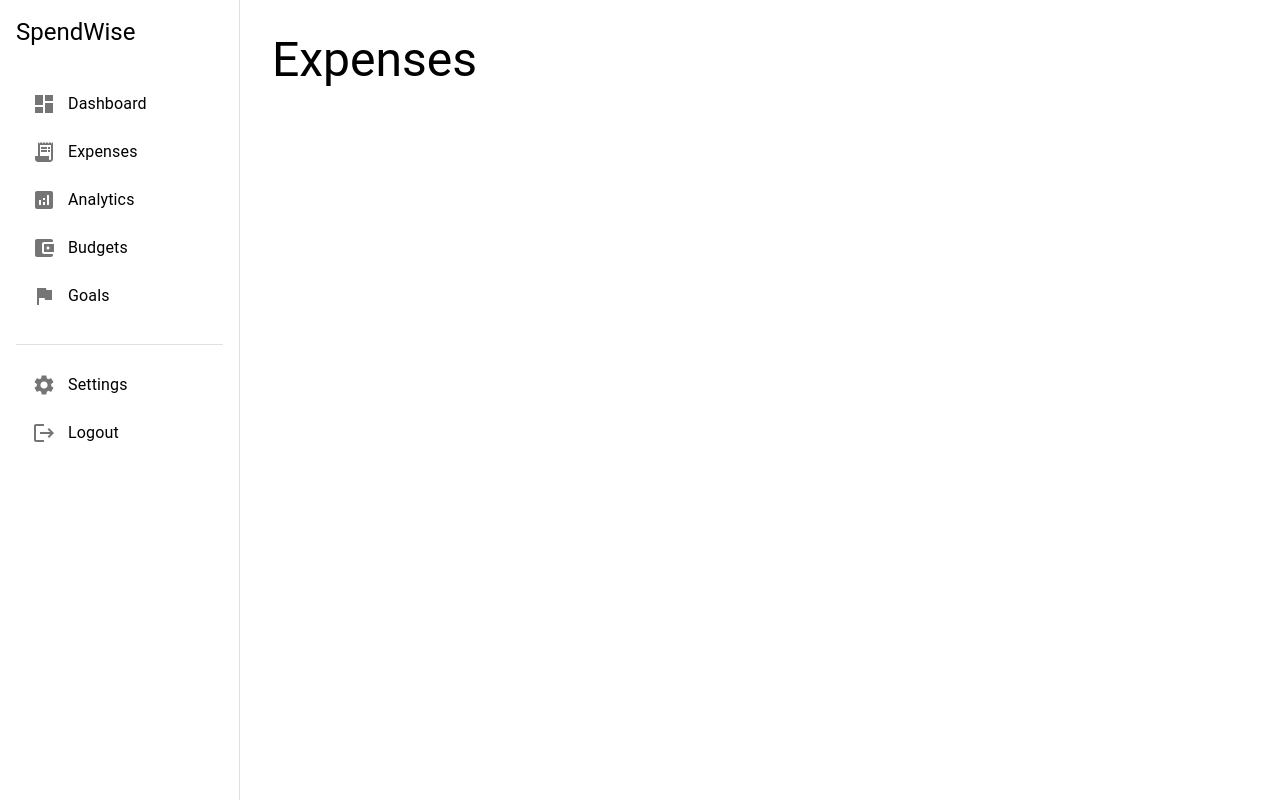
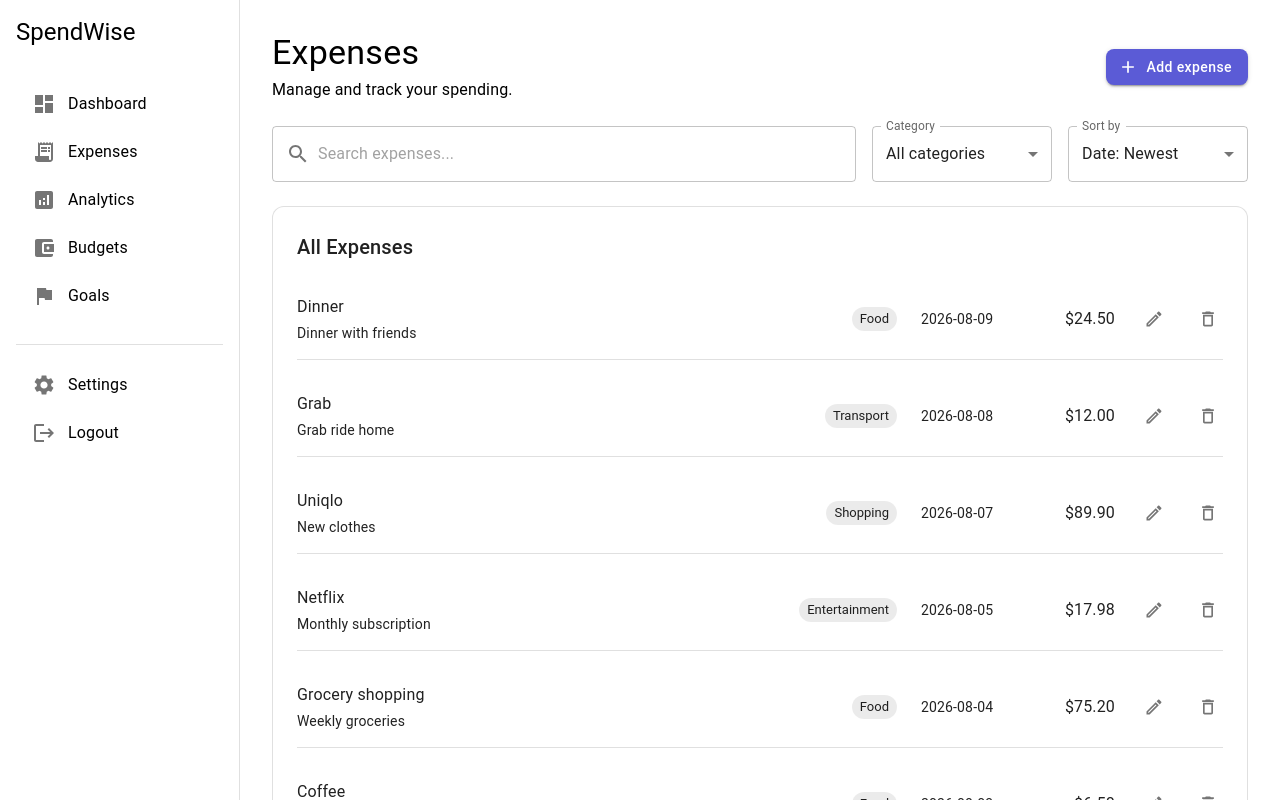
Before and after one commit to janisss10/SpendWise, a React (Vite) app: page /expenses in a window 1280 px wide. Shown: the top 800 px of the page. Built offline with nearby package versions, Linux system fonts and the light colour scheme; no server answers; sample sign-in values are in the browser's storage.

Commit message:
add expense search filtering and sorting

```diff
--- /dev/null
+++ b/src/components/expenses/ExpenseItem.tsx
@@ -0,0 +1,58 @@
+import { Box, Chip, IconButton, Stack, Typography } from "@mui/material";
+
+import { DeleteOutlined, EditOutlined } from "@mui/icons-material";
+
+import type { Expense } from "../../types/expense";
+
+interface ExpenseItemProps {
+  expense: Expense;
+}
+
+function ExpenseItem({ expense }: ExpenseItemProps) {
+  return (
+    <Box
+      sx={{
+        display: "flex",
+        alignItems: "center",
+        justifyContent: "space-between",
+        py: 2,
+        borderBottom: "1px solid",
+        borderColor: "divider",
+      }}
+    >
+      <Stack spacing={0.5}>
+        <Typography>{expense.title}</Typography>
+
+        <Typography variant="body2" color="text.secondary">
+          {expense.description}
+        </Typography>
+      </Stack>
+
+      <Stack direction="row" sx={{ alignItems: "center" }} spacing={3}>
+        <Chip label={expense.category} size="small" />
+
+        <Typography
+          variant="body2"
+          color="text.secondary"
+          sx={{ minWidth: 90 }}
+        >
+          {expense.date}
+        </Typography>
+
+        <Typography sx={{ minWidth: 80, textAlign: "right" }}>
+          ${expense.amount.toFixed(2)}
+        </Typography>
+
+        <IconButton size="small">
+          <EditOutlined fontSize="small" />
+        </IconButton>
+
+        <IconButton size="small">
+          <DeleteOutlined fontSize="small" />
+        </IconButton>
+      </Stack>
+    </Box>
+  );
+}
+
+export default ExpenseItem;
--- /dev/null
+++ b/src/components/expenses/ExpenseList.tsx
@@ -0,0 +1,33 @@
+import { Card, CardContent, Stack, Typography } from "@mui/material";
+
+import type { Expense } from "../../types/expense";
+import ExpenseItem from "./ExpenseItem";
+
+interface ExpenseListProps {
+  expenses: Expense[];
+}
+
+function ExpenseList({ expenses }: ExpenseListProps) {
+  return (
+    <Card
+      elevation={0}
+      sx={{
+        border: "1px solid",
+        borderColor: "divider",
+        borderRadius: 3,
+      }}
+    >
+      <CardContent sx={{ p: 3 }}>
+        <Stack spacing={2}>
+          <Typography variant="h6">All Expenses</Typography>
+
+          {expenses.map((expense) => (
+            <ExpenseItem key={expense.id} expense={expense} />
+          ))}
+        </Stack>
+      </CardContent>
+    </Card>
+  );
+}
+
+export default ExpenseList;
--- /dev/null
+++ b/src/components/expenses/ExpenseToolbar.tsx
@@ -0,0 +1,82 @@
+import {
+  FormControl,
+  InputAdornment,
+  InputLabel,
+  MenuItem,
+  Select,
+  Stack,
+  TextField,
+} from "@mui/material";
+
+import { Search } from "@mui/icons-material";
+
+interface ExpenseToolbarProps {
+  searchQuery: string;
+  category: string;
+  sortBy: string;
+  onSearchChange: (value: string) => void;
+  onCategoryChange: (value: string) => void;
+  onSortChange: (value: string) => void;
+}
+
+function ExpenseToolbar({
+  searchQuery,
+  category,
+  sortBy,
+  onSearchChange,
+  onCategoryChange,
+  onSortChange,
+}: ExpenseToolbarProps) {
+  return (
+    <Stack direction={{ xs: "column", md: "row" }} spacing={2}>
+      <TextField
+        fullWidth
+        placeholder="Search expenses..."
+        value={searchQuery}
+        onChange={(event) => onSearchChange(event.target.value)}
+        slotProps={{
+          input: {
+            startAdornment: (
+              <InputAdornment position="start">
+                <Search />
+              </InputAdornment>
+            ),
+          },
+        }}
+      />
+
+      <FormControl sx={{ minWidth: 180 }}>
+        <InputLabel>Category</InputLabel>
+
+        <Select
+          value={category}
+          label="Category"
+          onChange={(event) => onCategoryChange(event.target.value)}
+        >
+          <MenuItem value="all">All categories</MenuItem>
+          <MenuItem value="Food">Food</MenuItem>
+          <MenuItem value="Transport">Transport</MenuItem>
+          <MenuItem value="Shopping">Shopping</MenuItem>
+          <MenuItem value="Entertainment">Entertainment</MenuItem>
+        </Select>
+      </FormControl>
+
+      <FormControl sx={{ minWidth: 180 }}>
+        <InputLabel>Sort by</InputLabel>
+
+        <Select
+          value={sortBy}
+          label="Sort by"
+          onChange={(event) => onSortChange(event.target.value)}
+        >
+          <MenuItem value="date-desc">Date: Newest</MenuItem>
+          <MenuItem value="date-asc">Date: Oldest</MenuItem>
+          <MenuItem value="amount-desc">Amount: High to Low</MenuItem>
+          <MenuItem value="amount-asc">Amount: Low to High</MenuItem>
+        </Select>
+      </FormControl>
+    </Stack>
+  );
+}
+
+export default ExpenseToolbar;
--- a/src/data/mockExpenses.ts
+++ b/src/data/mockExpenses.ts
@@ -7,6 +7,7 @@ export const mockExpenses: Expense[] = [
     amount: 24.5,
     category: "Food",
     date: "2026-08-09",
+    description: "Dinner with friends",
   },
   {
     id: "2",
@@ -14,6 +15,7 @@ export const mockExpenses: Expense[] = [
     amount: 12,
     category: "Transport",
     date: "2026-08-08",
+    description: "Grab ride home",
   },
   {
     id: "3",
@@ -21,6 +23,7 @@ export const mockExpenses: Expense[] = [
     amount: 89.9,
     category: "Shopping",
     date: "2026-08-07",
+    description: "New clothes",
   },
   {
     id: "4",
@@ -28,6 +31,7 @@ export const mockExpenses: Expense[] = [
     amount: 17.98,
     category: "Entertainment",
     date: "2026-08-05",
+    description: "Monthly subscription",
   },
   {
     id: "5",
@@ -35,5 +39,30 @@ export const mockExpenses: Expense[] = [
     amount: 75.2,
     category: "Food",
     date: "2026-08-04",
+    description: "Weekly groceries",
+  },
+  {
+    id: "6",
+    title: "Coffee",
+    amount: 6.5,
+    category: "Food",
+    date: "2026-08-03",
+    description: "Morning coffee",
+  },
+  {
+    id: "7",
+    title: "Spotify",
+    amount: 10.98,
+    category: "Entertainment",
+    date: "2026-08-02",
+    description: "Monthly subscription",
+  },
+  {
+    id: "8",
+    title: "Bus",
+    amount: 2.2,
+    category: "Transport",
+    date: "2026-08-01",
+    description: "Bus to work",
   },
 ];
--- a/src/pages/Expenses.tsx
+++ b/src/pages/Expenses.tsx
@@ -1,7 +1,86 @@
-import { Typography } from "@mui/material";
+import { Box, Button, Stack, Typography } from "@mui/material";
+import { Add } from "@mui/icons-material";
+import ExpenseList from "../components/expenses/ExpenseList";
+import { mockExpenses } from "../data/mockExpenses";
+import { useMemo, useState } from "react";
+import ExpenseToolbar from "../components/expenses/ExpenseToolbar";
 
 function Expenses() {
-  return <Typography variant="h3">Expenses</Typography>;
+  const [searchQuery, setSearchQuery] = useState("");
+  const [category, setCategory] = useState("all");
+  const [sortBy, setSortBy] = useState("date-desc");
+
+  const filteredExpenses = useMemo(() => {
+    const filtered = mockExpenses.filter((expense) => {
+      const matchesSearch =
+        expense.title.toLowerCase().includes(searchQuery.toLowerCase()) ||
+        expense.description?.toLowerCase().includes(searchQuery.toLowerCase());
+
+      const matchesCategory =
+        category === "all" || expense.category === category;
+
+      return matchesSearch && matchesCategory;
+    });
+
+    return [...filtered].sort((a, b) => {
+      switch (sortBy) {
+        case "date-asc":
+          return a.date.localeCompare(b.date);
+
+        case "amount-desc":
+          return b.amount - a.amount;
+
+        case "amount-asc":
+          return a.amount - b.amount;
+
+        case "date-desc":
+        default:
+          return b.date.localeCompare(a.date);
+      }
+    });
+  }, [searchQuery, category, sortBy]);
+
+  return (
+    <Stack spacing={3}>
+      <Box
+        sx={{
+          display: "flex",
+          justifyContent: "space-between",
+          alignItems: "center",
+        }}
+      >
+        <Box>
+          <Typography variant="h4">Expenses</Typography>
+
+          <Typography color="text.secondary" sx={{ mt: 0.5 }}>
+            Manage and track your spending.
+          </Typography>
+        </Box>
+
+        <Button
+          variant="contained"
+          startIcon={<Add />}
+          sx={{
+            borderRadius: 2,
+            textTransform: "none",
+          }}
+        >
+          Add expense
+        </Button>
+      </Box>
+
+      <ExpenseToolbar
+        searchQuery={searchQuery}
+        category={category}
+        sortBy={sortBy}
+        onSearchChange={setSearchQuery}
+        onCategoryChange={setCategory}
+        onSortChange={setSortBy}
+      />
+
+      <ExpenseList expenses={filteredExpenses} />
+    </Stack>
+  );
 }
 
 export default Expenses;
--- a/src/types/expense.ts
+++ b/src/types/expense.ts
@@ -4,4 +4,5 @@ export interface Expense {
   amount: number;
   category: string;
   date: string;
+  description?: string;
 }
```
